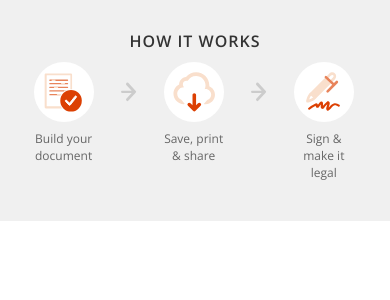
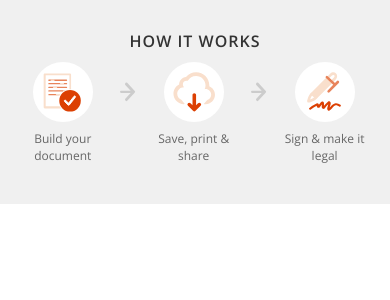
Before and after one commit to Safarali/rocketstyle, a PHP site: page /index.html in a window 390 px wide. Shown: the top 300 px of the page. Run offline with PHP 8.4, Linux system fonts and the light colour scheme.

Commit message:
Media query for iphone5/6

```diff
--- a/mquery.css
+++ b/mquery.css
@@ -20,7 +20,7 @@
   /* Layout */
 
   .how-it-works-section {
-    padding: 3rem 3rem;
+    padding: 3rem 2rem;
     background-color: #f0f0f0;
     box-shadow: none;
   }
@@ -36,9 +36,11 @@
 
   .column.column--mobile {
     display: block;
-    width: 10%;
   }
 
+  .column:not(:last-child) {
+    margin-right: -2rem;
+  }
 
   .hr {
     display: none;
```
